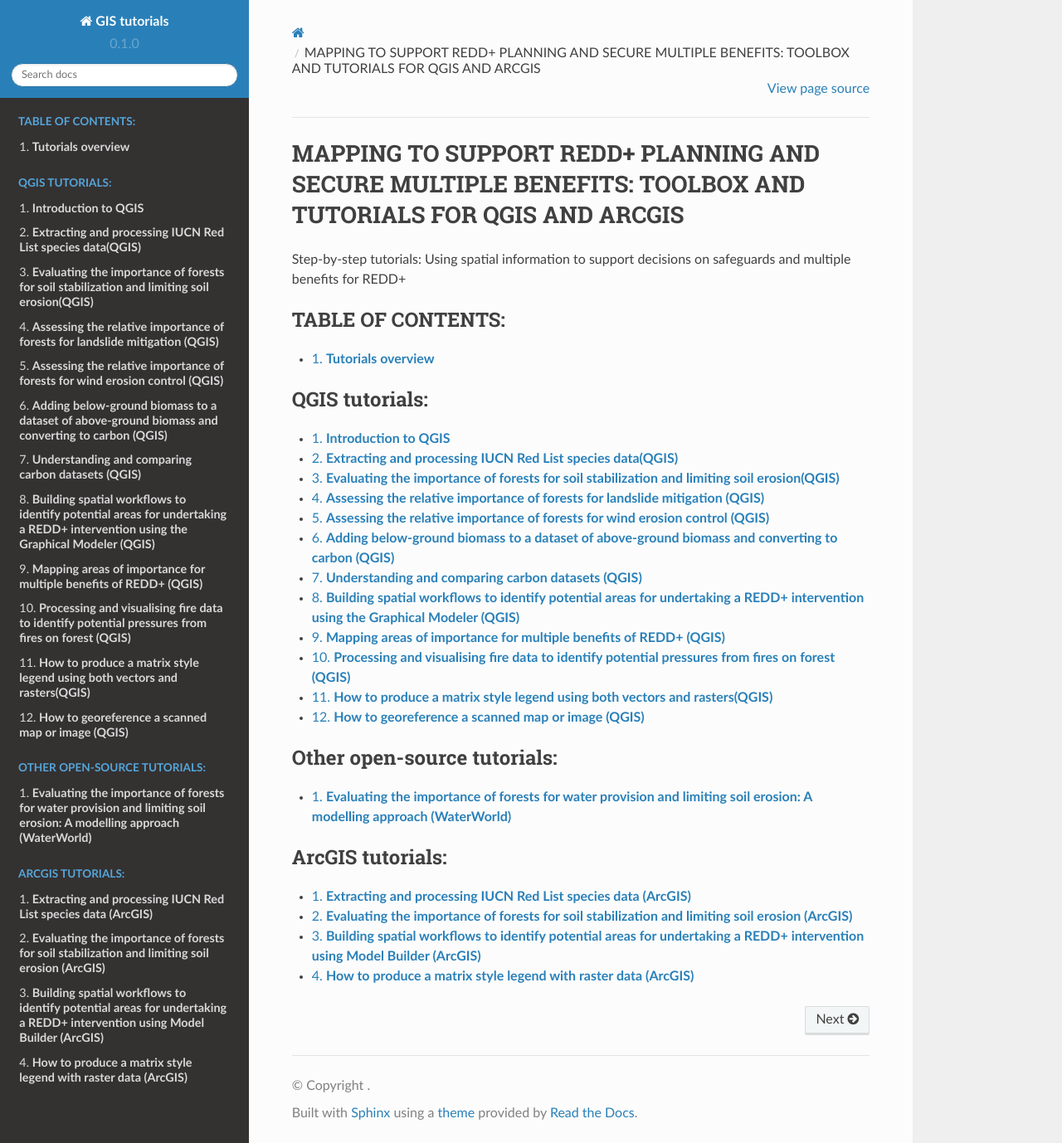
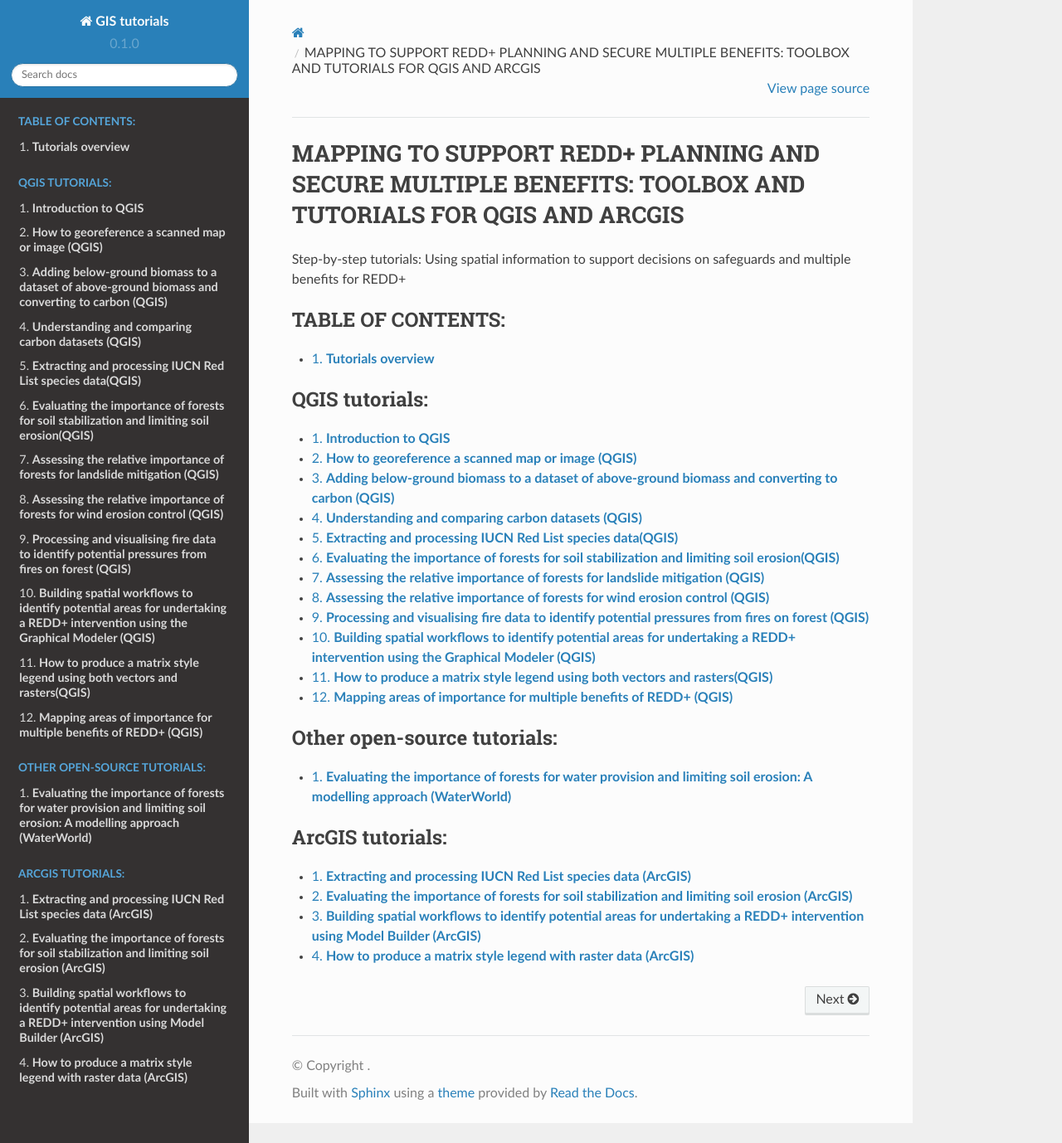
Before and after one commit to corinnar/GIS_tutorials, a Sphinx documentation site: the page built from docs/source/index.rst, in a window 1280 px wide and 1378 px high. Shown: the whole window at 83% size. Built offline with Sphinx 7.4.7 and the Read the Docs theme 2.0.0, drawn with Linux system fonts in a browser that asks for light colours; pages that are not in the unit, such as notebooks, are missing from menus.

```diff
--- a/docs/source/index.rst
+++ b/docs/source/index.rst
@@ -14,18 +14,20 @@ Step-by-step tutorials: Using spatial information to support decisions on safegu
    :maxdepth: 1
 
    IntroductionTo_QGIS
+   OpenForisXubuntuLiveUSB_QGIS
+   GeoreferenceScannedMap_QGIS
+   AddingBelowGroundBiomass_QGIS
+   ComparingCarbonDatasets_QGIS
    ProcessingIUCNRedList_QGIS
    ImportanceForestsSoilStabilization_QGIS
    LandslideMitigation_QGIS
    Wind_Erosion_Tutorial_QGIS
-   AddingBelowGroundBiomass_QGIS
-   ComparingCarbonDatasets_QGIS
+   PotentialPressuresFires_QGIS
    BuildingSpatialWorkflows_QGIS
+   MatrixLegend_QGIS
    MultipleBenefits_QGIS
-   PotentialPressuresFires_QGIS
-   MatrixLegend_QGIS
-   GeoreferenceScannedMap_QGIS
-   OpenForisXubuntuLiveUSB_QGIS
+
+
 
 .. toctree::
    :numbered:
```
